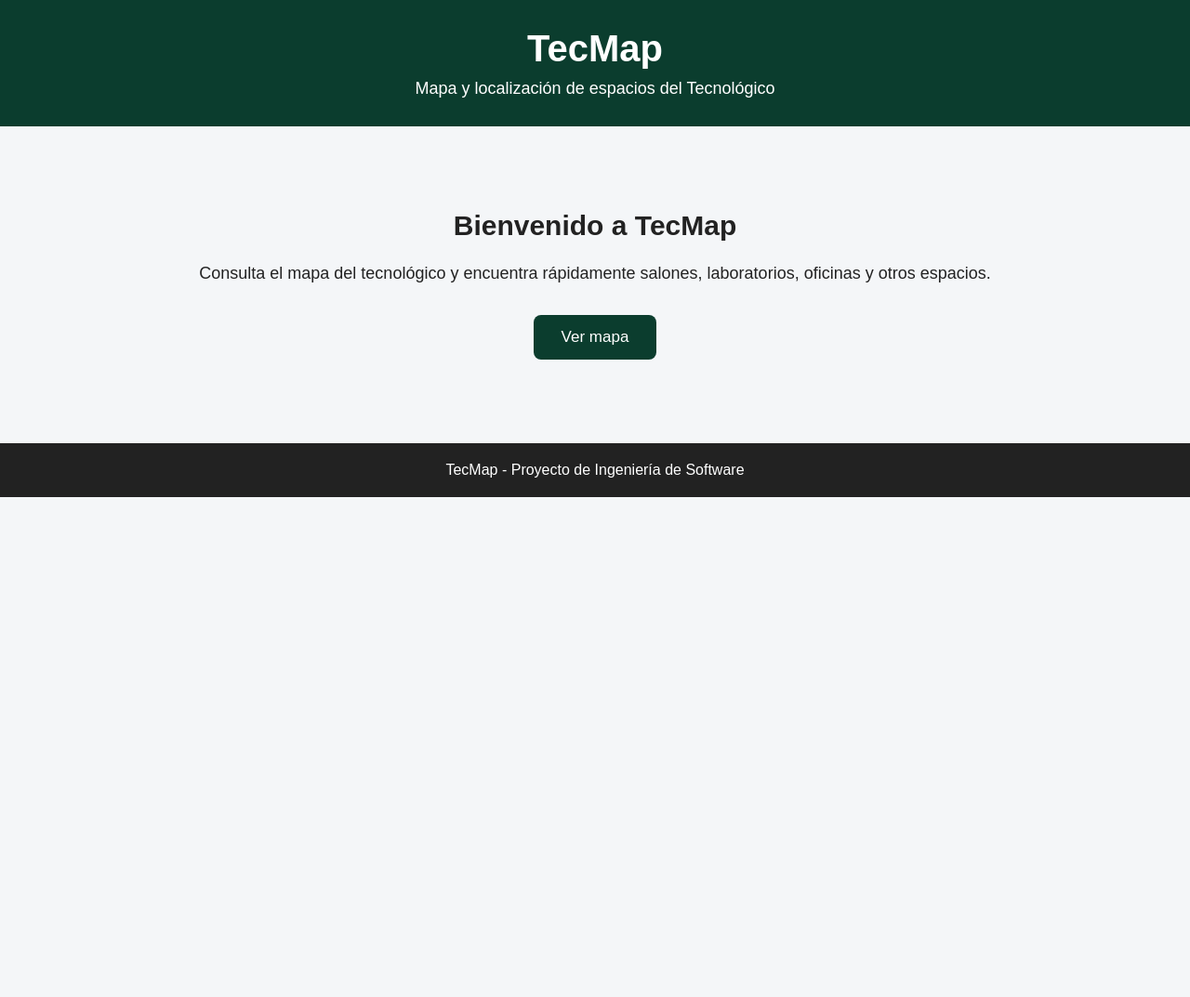
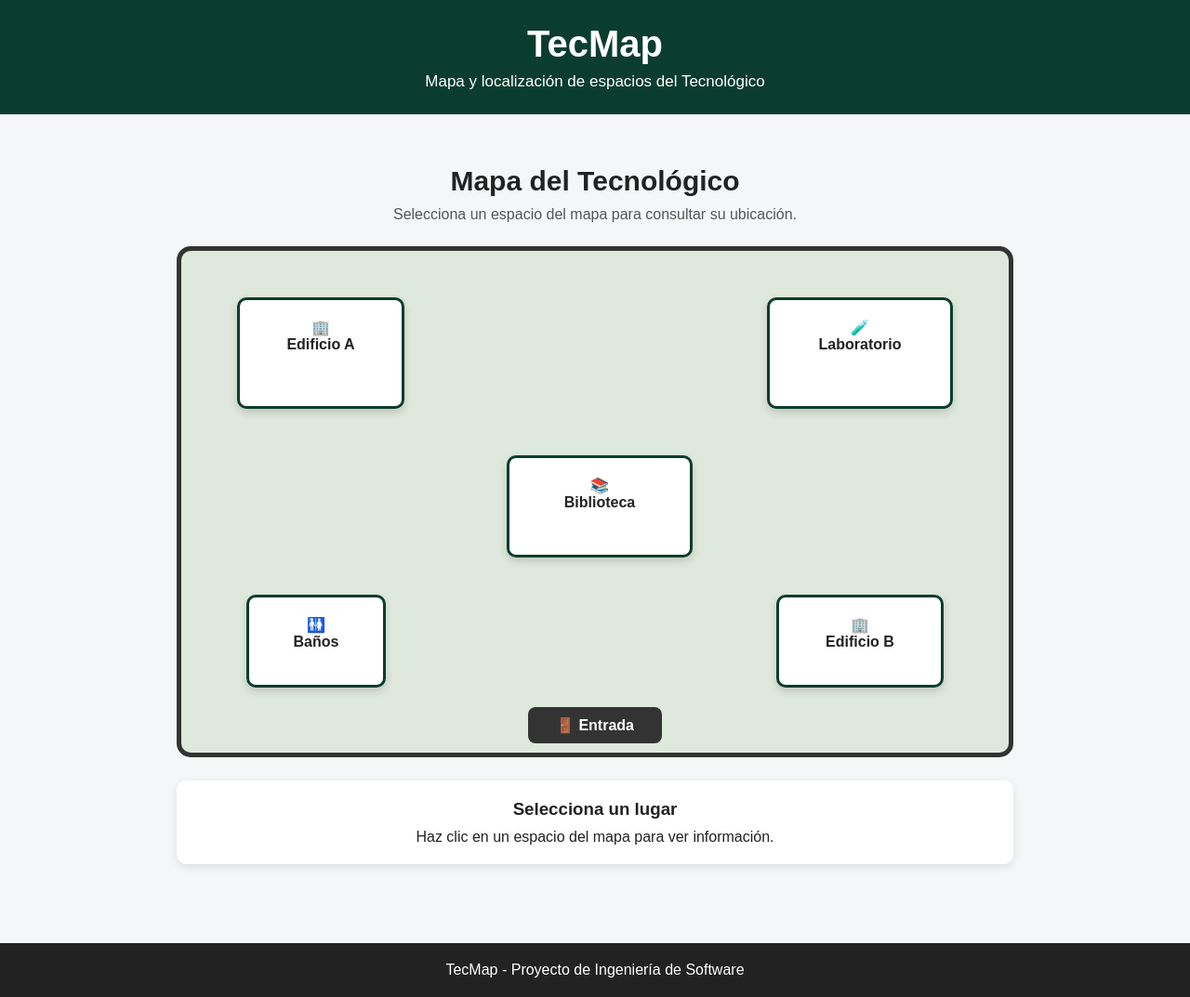
Before and after one commit to ehugo7420-cyber/tecmap, a Flask app: page / in a window 1280 px wide. Shown: the whole page at 93% size. Before the commit the page ends 535 px from the top, so only its background shows below. Run offline with Flask 3, Linux system fonts and the light colour scheme.

Commit message:
Implementar mapa interactivo de prueba

```diff
--- a/static/css/style.css
+++ b/static/css/style.css
@@ -11,58 +11,159 @@ body {
     min-height: 100vh;
 }
 
+/* ENCABEZADO */
+
 header {
     background-color: #0b3d2e;
     color: white;
     text-align: center;
-    padding: 30px 20px;
+    padding: 25px 20px;
 }
 
 header h1 {
     font-size: 40px;
+    margin-bottom: 8px;
+}
+
+header p {
+    font-size: 17px;
+}
+
+/* CONTENIDO */
+
+main {
+    max-width: 1100px;
+    margin: 35px auto;
+    padding: 20px;
+}
+
+main h2 {
+    text-align: center;
+    font-size: 30px;
     margin-bottom: 10px;
 }
 
-header p {
-    font-size: 18px;
+.descripcion {
+    text-align: center;
+    margin-bottom: 25px;
+    color: #555;
 }
 
-main {
+/* MAPA */
+
+.mapa {
+    position: relative;
+    width: 100%;
     max-width: 900px;
-    margin: 50px auto;
-    padding: 40px 20px;
-    text-align: center;
+    height: 550px;
+    margin: 0 auto;
+    background-color: #dfe8dc;
+    border: 5px solid #333;
+    border-radius: 15px;
+    overflow: hidden;
 }
 
-main h2 {
-    font-size: 30px;
-    margin-bottom: 20px;
+/* LUGARES */
+
+.lugar {
+    position: absolute;
+    background-color: white;
+    border: 3px solid #0b3d2e;
+    border-radius: 10px;
+    padding: 20px;
+    text-align: center;
+    font-weight: bold;
+    cursor: pointer;
+    transition: 0.2s;
+    box-shadow: 0 4px 8px rgba(0, 0, 0, 0.15);
 }
 
-main p {
-    font-size: 18px;
-    line-height: 1.6;
-    margin-bottom: 30px;
+.lugar:hover {
+    transform: scale(1.05);
+    background-color: #e9f5ef;
 }
 
-button {
-    background-color: #0b3d2e;
-    color: white;
-    border: none;
-    padding: 14px 30px;
-    font-size: 17px;
-    border-radius: 8px;
-    cursor: pointer;
+/* EDIFICIO A */
+
+.edificio-a {
+    top: 50px;
+    left: 60px;
+    width: 180px;
+    height: 120px;
 }
 
-button:hover {
-    background-color: #07533d;
+/* LABORATORIO */
+
+.laboratorio {
+    top: 50px;
+    right: 60px;
+    width: 200px;
+    height: 120px;
 }
+
+/* BIBLIOTECA */
+
+.biblioteca {
+    top: 220px;
+    left: 350px;
+    width: 200px;
+    height: 110px;
+}
+
+/* BAÑOS */
+
+.banos {
+    bottom: 70px;
+    left: 70px;
+    width: 150px;
+    height: 100px;
+}
+
+/* EDIFICIO B */
+
+.edificio-b {
+    bottom: 70px;
+    right: 70px;
+    width: 180px;
+    height: 100px;
+}
+
+/* ENTRADA */
+
+.entrada {
+    position: absolute;
+    bottom: 10px;
+    left: 50%;
+    transform: translateX(-50%);
+    background-color: #333;
+    color: white;
+    padding: 10px 30px;
+    border-radius: 8px;
+    font-weight: bold;
+}
+
+/* INFORMACIÓN */
+
+.informacion {
+    max-width: 900px;
+    margin: 25px auto;
+    padding: 20px;
+    background-color: white;
+    border-radius: 10px;
+    text-align: center;
+    box-shadow: 0 3px 8px rgba(0, 0, 0, 0.1);
+}
+
+.informacion h3 {
+    margin-bottom: 10px;
+}
+
+/* PIE DE PÁGINA */
 
 footer {
     text-align: center;
     padding: 20px;
     background-color: #222;
     color: white;
-    margin-top: 50px;
+    margin-top: 40px;
 }
--- a/static/js/script.js
+++ b/static/js/script.js
@@ -1,9 +1,54 @@
-console.log("TecMap iniciado correctamente");
+document.addEventListener("DOMContentLoaded", () => {
 
-document.addEventListener("DOMContentLoaded", () => {
-    const botonMapa = document.querySelector("button");
+    const lugares = document.querySelectorAll(".lugar");
+    const informacion = document.getElementById("informacion");
 
-    botonMapa.addEventListener("click", () => {
-        alert("El mapa estará disponible próximamente.");
+    lugares.forEach(lugar => {
+
+        lugar.addEventListener("click", () => {
+
+            let nombre = "";
+            let tipo = "";
+            let descripcion = "";
+
+            if (lugar.classList.contains("edificio-a")) {
+                nombre = "Edificio A";
+                tipo = "Edificio";
+                descripcion = "Edificio destinado a aulas y espacios académicos.";
+            }
+
+            else if (lugar.classList.contains("laboratorio")) {
+                nombre = "Laboratorio de Cómputo";
+                tipo = "Laboratorio";
+                descripcion = "Espacio destinado a prácticas y actividades de programación.";
+            }
+
+            else if (lugar.classList.contains("biblioteca")) {
+                nombre = "Biblioteca";
+                tipo = "Servicio";
+                descripcion = "Espacio para consulta, lectura y estudio.";
+            }
+
+            else if (lugar.classList.contains("banos")) {
+                nombre = "Baños";
+                tipo = "Servicio";
+                descripcion = "Área de servicios sanitarios.";
+            }
+
+            else if (lugar.classList.contains("edificio-b")) {
+                nombre = "Edificio B";
+                tipo = "Edificio";
+                descripcion = "Edificio destinado a actividades académicas.";
+            }
+
+            informacion.innerHTML = `
+                <h3>${nombre}</h3>
+                <p><strong>Tipo:</strong> ${tipo}</p>
+                <p>${descripcion}</p>
+            `;
+
+        });
+
     });
+
 });
--- a/templates/index.html
+++ b/templates/index.html
@@ -1,5 +1,6 @@
 <!DOCTYPE html>
 <html lang="es">
+
 <head>
     <meta charset="UTF-8">
     <meta name="viewport" content="width=device-width, initial-scale=1.0">
@@ -17,14 +18,56 @@
     </header>
 
     <main>
-        <h2>Bienvenido a TecMap</h2>
 
-        <p>
-            Consulta el mapa del tecnológico y encuentra rápidamente
-            salones, laboratorios, oficinas y otros espacios.
+        <h2>Mapa del Tecnológico</h2>
+
+        <p class="descripcion">
+            Selecciona un espacio del mapa para consultar su ubicación.
         </p>
 
-        <button>Ver mapa</button>
+        <section class="mapa">
+
+            <div class="lugar edificio-a">
+                🏢<br>
+                Edificio A
+            </div>
+
+            <div class="lugar laboratorio">
+                🧪<br>
+                Laboratorio
+            </div>
+
+            <div class="lugar biblioteca">
+                📚<br>
+                Biblioteca
+            </div>
+
+            <div class="lugar banos">
+                🚻<br>
+                Baños
+            </div>
+
+            <div class="lugar edificio-b">
+                🏢<br>
+                Edificio B
+            </div>
+
+            <div class="entrada">
+                🚪 Entrada
+            </div>
+
+        </section>
+
+        <div id="informacion" class="informacion">
+
+            <h3>Selecciona un lugar</h3>
+
+            <p>
+                Haz clic en un espacio del mapa para ver información.
+            </p>
+
+        </div>
+
     </main>
 
     <footer>
@@ -34,4 +77,5 @@
     <script src="{{ url_for('static', filename='js/script.js') }}"></script>
 
 </body>
+
 </html>
```
